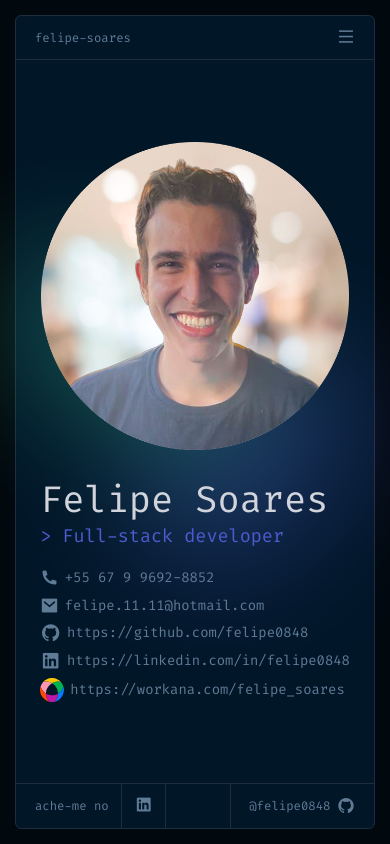
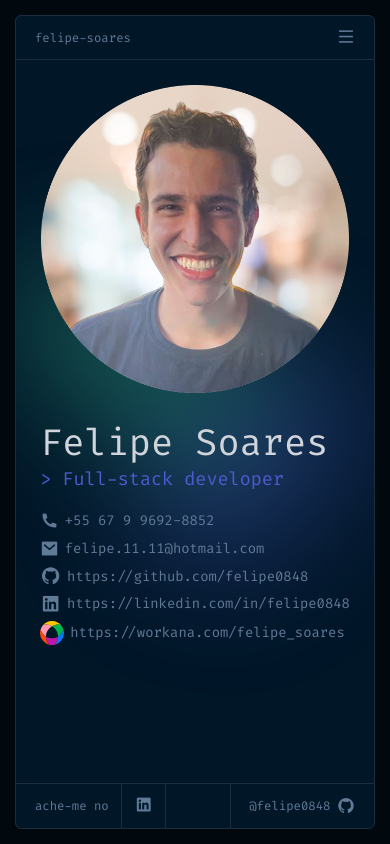
Before and after one commit to felipe0848/portfolio, a Next.js app: page /contact in a window 390 px wide. Built offline with nearby package versions, Linux system fonts and the light colour scheme.

Commit message:
Fix: responsive mobile design

```diff
--- a/src/app/contact/page.tsx
+++ b/src/app/contact/page.tsx
@@ -5,7 +5,7 @@ import backgroundBlur from '@/assets/background-blurs.svg'
 
 export default function Contact() {
   return (
-    <div className="relative flex grow flex-col items-center justify-center gap-8 p-8 lg:flex-row">
+    <div className="relative flex grow select-none flex-col items-center justify-start gap-8 overflow-auto p-8 lg:flex-row lg:justify-center">
       <Image
         src={profileImg}
         alt=""
--- a/src/app/page.tsx
+++ b/src/app/page.tsx
@@ -5,7 +5,7 @@ import Welcome from '@/components/home/welcome'
 
 export default function Home() {
   return (
-    <div className="relative flex h-full w-full grow flex-col items-center justify-center gap-20 p-8 xl:flex-row">
+    <div className="relative flex h-full w-full grow flex-col items-center justify-center gap-20 overflow-auto p-8 sm:justify-start xl:flex-row">
       <Welcome />
 
       <SwiperSnippets />
@@ -13,7 +13,7 @@ export default function Home() {
       <Image
         src={blursImg}
         alt=""
-        className="absolute top-1/2 z-0 -translate-y-1/2 object-cover opacity-40 blur-3xl xl:left-1/3"
+        className="absolute top-1/2 z-0 -translate-y-1/2 select-none object-cover opacity-40 blur-3xl xl:left-1/3"
         width={750}
         height={780}
       />
```
